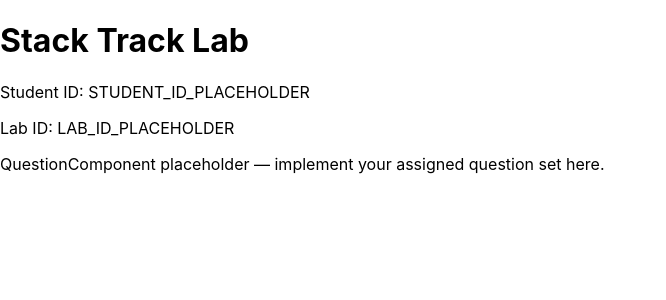
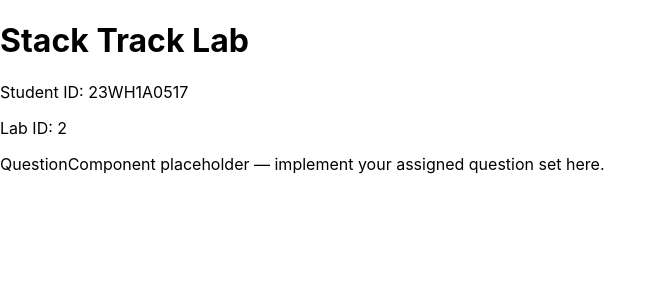
Before and after one commit to 23f3001950/stacktrack-lab-FSDLAB2-23WH1A0517, a React (Create React App) app: page / in a window 1280 px wide. Shown: the top 300 px of the page, without its empty margins (0-666 px from the left). Built offline with nearby package versions, Linux system fonts and the light colour scheme.

Commit message:
updated student ID and lab ID in Home page

```diff
--- a/src/pages/Home.js
+++ b/src/pages/Home.js
@@ -8,8 +8,8 @@ function Home() {
   return (
     <div>
       <h1>Stack Track Lab</h1>
-      <p>Student ID: {STUDENT_ID}</p>
-      <p>Lab ID: {LAB_ID}</p>
+      <p>Student ID: 23WH1A0517</p>
+      <p>Lab ID: 2</p>
 
       {/* TODO: Replace this placeholder with your question set UI */}
       <p>QuestionComponent placeholder — implement your assigned question set here.</p>
```
